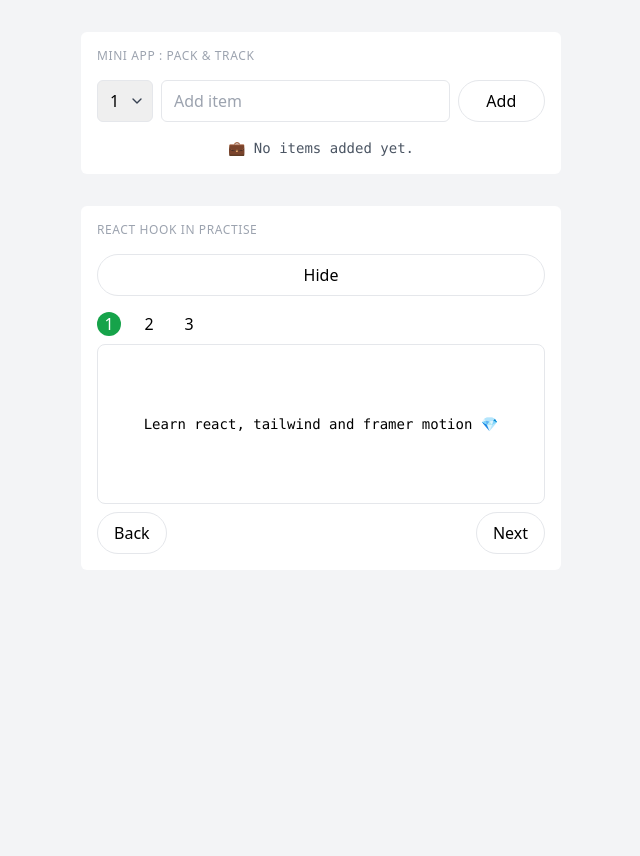
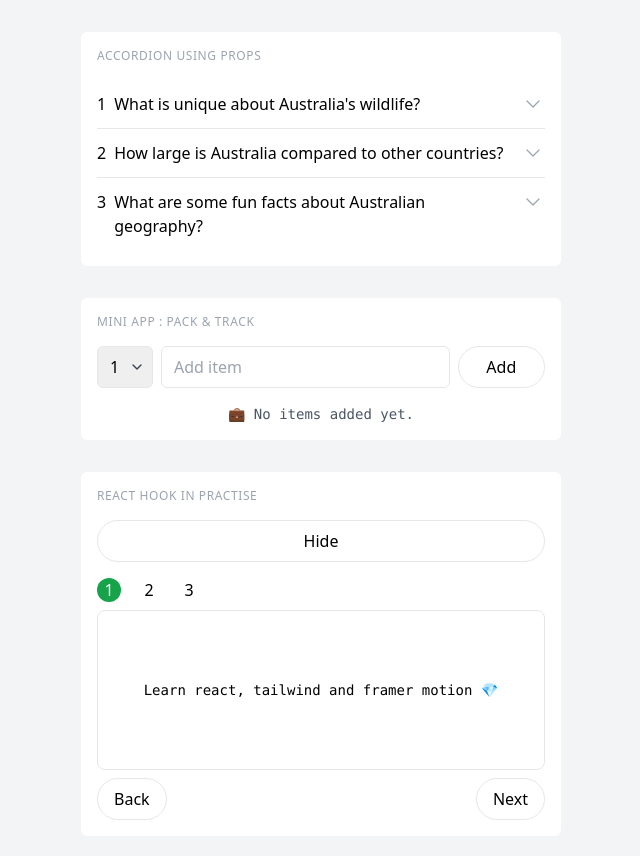
Before and after one commit to casicodes/reactminis, a React (Vite) app: page / in a window 1280 px wide. Shown: the top 856 px of the page, without its empty margins (319-959 px from the left). Before the commit the page ends 800 px from the top, so only its background shows below. Built offline with nearby package versions, Linux system fonts and the light colour scheme.

Commit message:
Add accordion component

```diff
--- a/src/App.jsx
+++ b/src/App.jsx
@@ -1,10 +1,12 @@
 import "./App.css";
 import Stepper from "./components/Stepper.jsx";
 import FarAway from "./components/FarAway.jsx";
+import Accordion from "./components/Accordion.jsx";
 
 function App() {
   return (
     <div className="flex flex-col max-w-[480px] mx-auto gap-8">
+      <Accordion title="Accordion using props" />
       <FarAway title="Mini app : Pack & track" />
       <Stepper title="React hook in practise" />
     </div>
--- /dev/null
+++ b/src/components/Accordion.jsx
@@ -0,0 +1,64 @@
+import { ChevronDown, ChevronUp } from "lucide-react";
+import { useState } from "react";
+const faqs = [
+  {
+    question: "What is unique about Australia's wildlife?",
+    answer:
+      "Australia is home to some of the most distinctive wildlife in the world, including the platypus and echidna, which are the only mammals that lay eggs.",
+  },
+  {
+    question: "How large is Australia compared to other countries?",
+    answer:
+      "Australia is approximately 7.7 million square kilometers, making it the sixth largest country in the world.",
+  },
+  {
+    question: "What are some fun facts about Australian geography?",
+    answer:
+      "Australia has the world's longest golf course, the Nullarbor Links, which stretches over 1,365 kilometers (850 miles). ",
+  },
+];
+
+function AccordionContent({ question, answer, num }) {
+  const [open, setOpen] = useState(false);
+  return (
+    <div
+      className="flex justify-between gap-2 hover:cursor-pointer py-3 border-b last:border-b-0"
+      onClick={() => setOpen((prev) => !prev)}
+    >
+      <div className="flex gap-2">
+        <p>{num + 1}</p>
+        <div>
+          <h3>{question}</h3>
+          {open && <p className="text-gray-500 pt-1">{answer}</p>}
+        </div>
+      </div>
+
+      <div>
+        {open ? (
+          <ChevronUp strokeWidth={1.25} size={24} className="text-gray-400" />
+        ) : (
+          <ChevronDown strokeWidth={1.25} size={24} className="text-gray-400" />
+        )}
+      </div>
+    </div>
+  );
+}
+
+function AccordionItem({ data }) {
+  return data.map((el, i) => (
+    <AccordionContent question={el.question} answer={el.answer} num={i} />
+  ));
+}
+
+function Accordion({ title }) {
+  return (
+    <div className="flex flex-col gap-4 text-left bg-white p-4 rounded-md">
+      <p className="uppercase text-xs tracking-wider text-gray-400">{title}</p>
+      <div>
+        <AccordionItem data={faqs} />
+      </div>
+    </div>
+  );
+}
+
+export default Accordion;
```
Also changed, not shown: jsconfig.json (+6 -2 lines).
